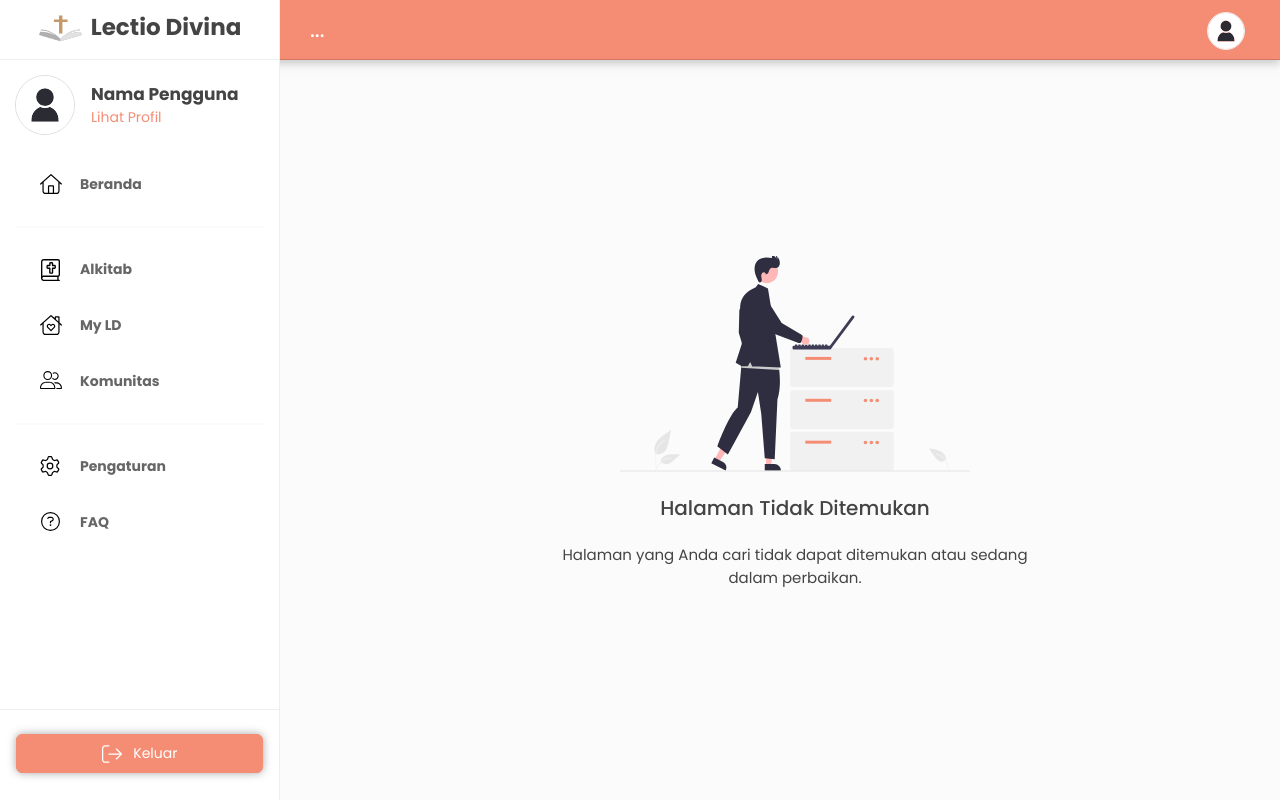
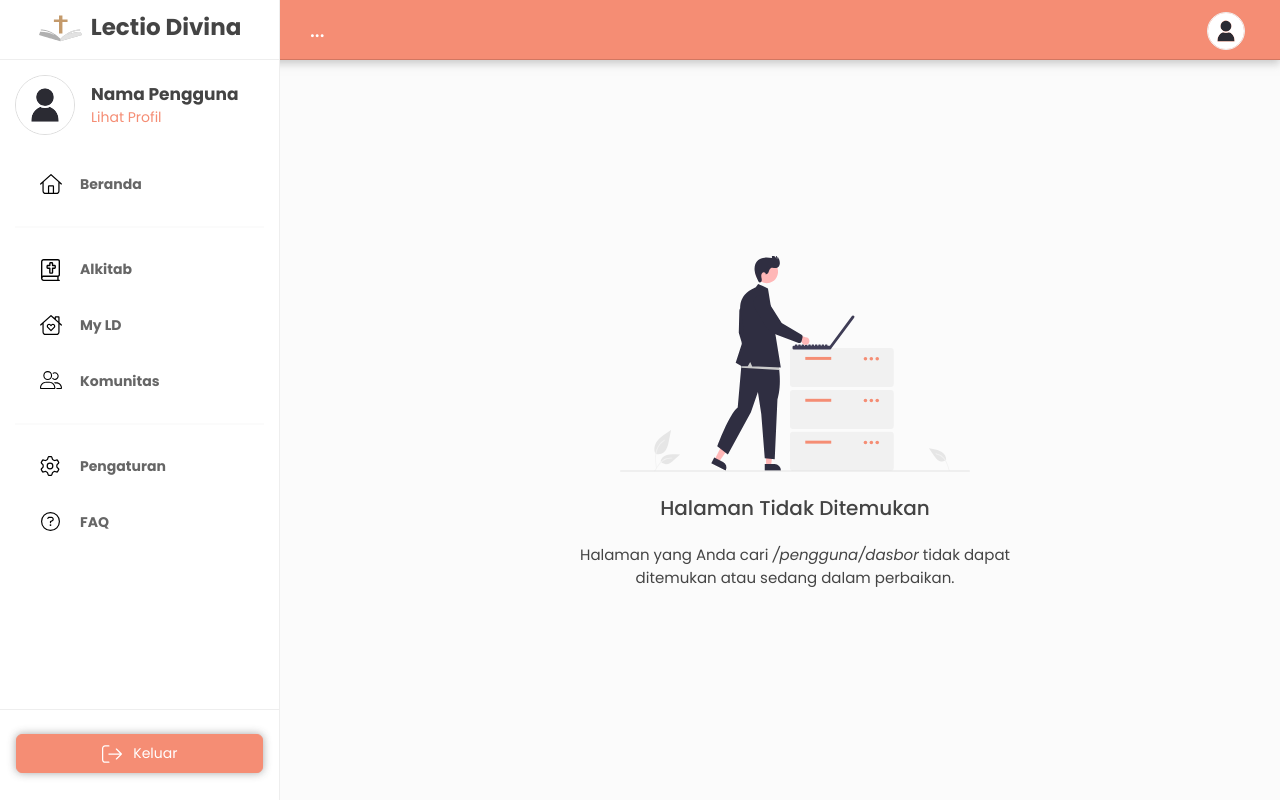
Before and after one commit to andspdev/lectio-divina-frontend, a React (Create React App) app: page /pengguna/dasbor in a window 1280 px wide. Built offline with nearby package versions, Linux system fonts and the light colour scheme.

Commit message:
Update halaman not found pathname

```diff
--- a/src/components/errors/NotFound.js
+++ b/src/components/errors/NotFound.js
@@ -2,10 +2,11 @@ import { useContext, useEffect } from 'react'
 import { Context } from '../../includes/GlobalState'
 
 import ImageInternalServerError from '../../assets/images/svg/maintenance-illustration.svg'
-import { Link } from 'react-router-dom'
+import { Link, useLocation } from 'react-router-dom'
 
 const NotFound = () =>
 {
+    const { pathname } = useLocation()
     const [ stateGlobal ] = useContext(Context)
 
     useEffect(() =>
@@ -19,7 +20,7 @@ const NotFound = () =>
             <h3 className='title'>Halaman Tidak Ditemukan</h3>
 
             <div className='mt-4'>
-                <p>Halaman yang Anda cari tidak dapat ditemukan atau sedang dalam perbaikan.</p>
+                <p>Halaman yang Anda cari <i>{pathname}</i> tidak dapat ditemukan atau sedang dalam perbaikan.</p>
 
                 <Link to="/" className='btn btn-primary btn-primary-ld'>Kembali ke Beranda</Link>
             </div>
--- a/src/components/errors/NotFoundUserLogin.js
+++ b/src/components/errors/NotFoundUserLogin.js
@@ -2,10 +2,11 @@ import { useContext, useEffect } from 'react'
 import { Context } from '../../includes/GlobalState'
 
 import ImageInternalServerError from '../../assets/images/svg/maintenance-illustration.svg'
-import { useOutletContext } from 'react-router-dom';
+import { useLocation, useOutletContext } from 'react-router-dom';
 
 const NotFoundUserLogin = () =>
 {
+    const { pathname } = useLocation()
     const [, setTitle, , setMenuSelected ] = useOutletContext();
     const [ stateGlobal ] = useContext(Context)
 
@@ -24,7 +25,7 @@ const NotFoundUserLogin = () =>
             <h3 className='title'>Halaman Tidak Ditemukan</h3>
 
             <div className='mt-4'>
-                <p>Halaman yang Anda cari tidak dapat ditemukan atau sedang dalam perbaikan.</p>
+                <p>Halaman yang Anda cari <i>{pathname}</i> tidak dapat ditemukan atau sedang dalam perbaikan.</p>
             </div>
         </div>
     )
```
